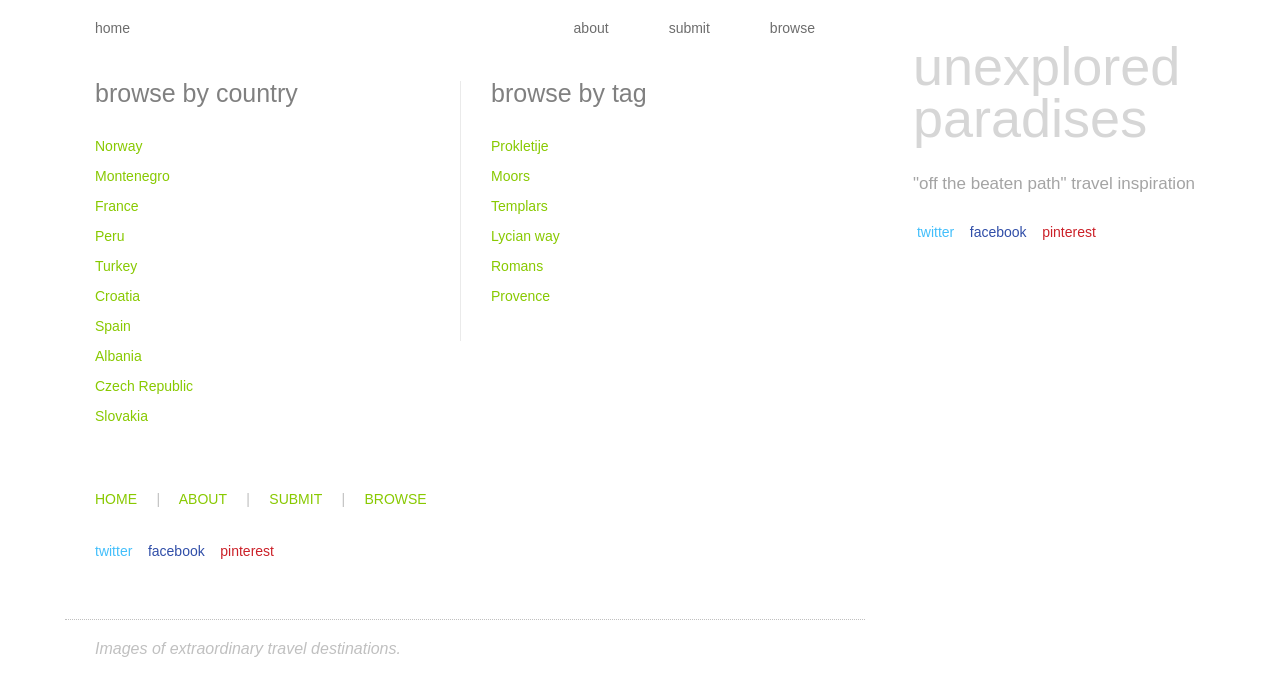
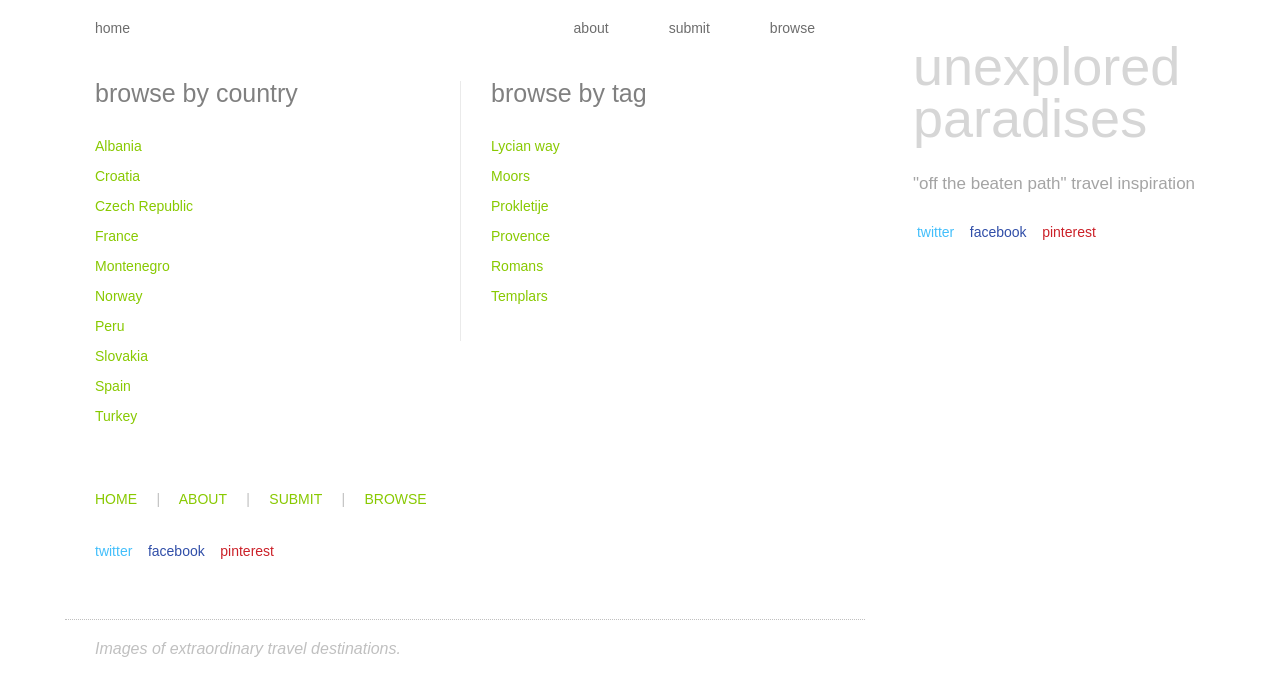
Before and after one commit to crawlingout/unexplored, a Jekyll site: the page built from browse/index.html, in a window 1280 px wide. Shown: the top 696 px of the page. Built offline with Jekyll 4.4.1, drawn with Linux system fonts in a browser that asks for light colours; Markdown is read by kramdown in place of the engine named in the settings; comment, search, counter and statistics services are not loaded.

Commit message:
Tags and countries sorted alphabetically

```diff
--- a/_includes/head.html
+++ b/_includes/head.html
@@ -4,7 +4,7 @@
     <meta http-equiv="Content-type" content="text/html; charset=utf-8">
     <link rel="shortcut icon" href="/i/favicon.ico" />
 
-    <title>{{ page.title }}{% if page.country %}, {{ page.country }} - photos{% endif %}</title>
+    <title>{{ page.title }}{% if page.country %}, {{ page.country }} - photos | unexplored paradises{% endif %}</title>
     <meta name="description" content="{{ site.description }}" />
 
     <meta content="width=device-width" name="viewport">
--- a/browse/index.html
+++ b/browse/index.html
@@ -7,14 +7,20 @@ title: 'unexplored paradises | browse'
     <div class="tagslist">
     <h2>browse by country</h2>
 
-    {% assign countrys = '' %}
+    {% assign countries = '' %}
     {% for post in site.posts %}
-        {% if country contains post.country %}{% else %}
-            <div class="tag">
-                <a href="/browse/{{ post.country | replace:' ','-' | downcase }}">{{ post.country }}</a>
-            </div>
-            {% capture country %}{{ country }}{{ post.country }}{% endcapture %}
+        {% if countries contains post.country %}{% else %}
+            {% capture countries %}{{ countries }}~{{ post.country }}{% endcapture %}
         {% endif %}
+    {% endfor %}
+
+    {% assign sorted_countries = countries | split:"~" | sort %}
+    {% for country in sorted_countries %}
+        {% unless country == '' %}
+        <div class="tag">
+            <a href="/browse/{{ country | replace:' ','-' | downcase }}">{{ country }}</a>
+        </div>
+        {% endunless %}
     {% endfor %}
     </div>
 
@@ -22,10 +28,18 @@ title: 'unexplored paradises | browse'
     <div class="tagslist" style="border-left: 1px solid #EAEAEA;">
     <h2>browse by tag</h2>
 
+    {% assign tags = '' %}
     {% for tag in site.tags %}
+        {% capture tags %}{{ tags }}~{{ tag | first }}{% endcapture %}
+    {% endfor %}
+
+    {% assign sorted_tags = tags | split:"~" | sort %}
+    {% for tag in sorted_tags %}
+        {% unless tag == '' %}
         <div class="tag">
-            <a href="/browse/{{ tag | first | replace:' ','-' | downcase }}">{{ tag | first }}</a>
+            <a href="/browse/{{ tag | replace:' ','-' | downcase }}">{{ tag }}</a>
         </div>
+        {% endunless %}
     {% endfor %}
     </div>
 
```
